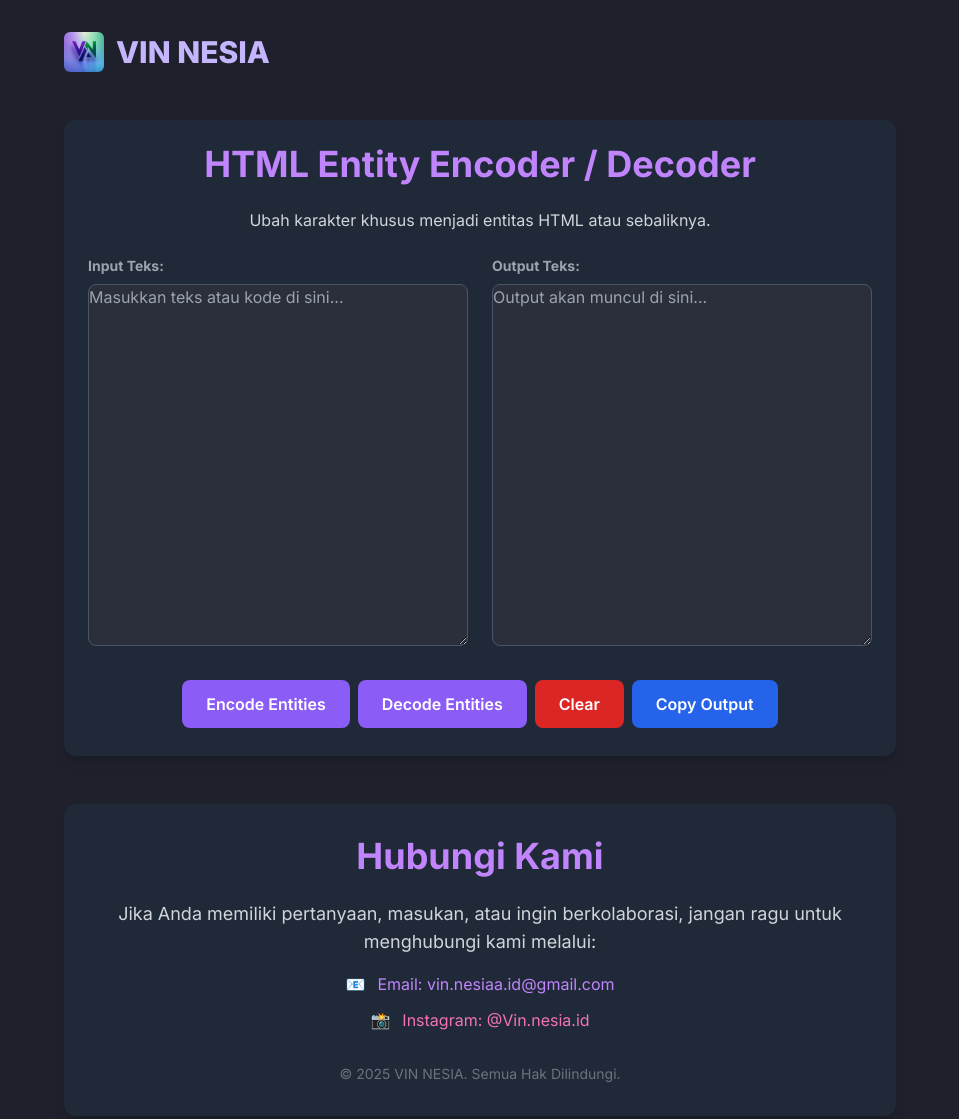
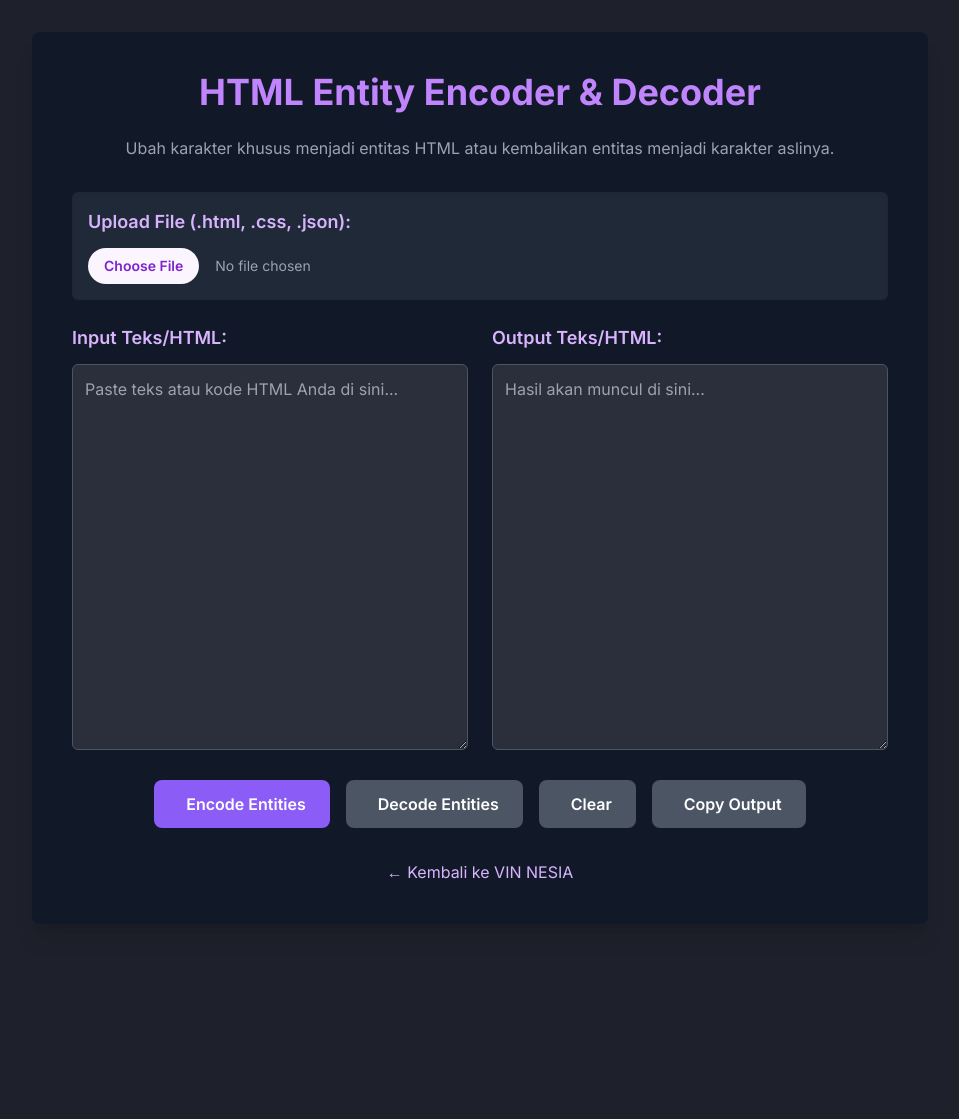
Before and after one commit to vin-nesia1/Ton, a plain HTML site: page html-entity.html in a window 1280 px wide. Shown: the whole page, without its empty margins (160-1119 px from the left). After the commit the page ends 956 px from the top, so only its background shows below. Drawn offline with nearby package versions, Linux system fonts and the light colour scheme.

Commit message:
Update html-entity.html

```diff
--- a/html-entity.html
+++ b/html-entity.html
@@ -3,181 +3,202 @@
 <head>
     <meta charset="UTF-8">
     <meta name="viewport" content="width=device-width, initial-scale=1.0">
-    <title>HTML Entity Encoder/Decoder - VIN NESIA Tools</title>
-    <meta name="description" content="Encode dan decode entitas HTML dengan mudah menggunakan tool online gratis VIN NESIA. Amankan karakter khusus dalam kode Anda.">
-    <meta name="keywords" content="html entity encoder, html entity decoder, html special characters, html entities, online tool">
+    <title>HTML Entity Encoder & Decoder Online Gratis | VIN NESIA</title>
+    <meta name="description" content="Encode dan Decode karakter khusus menjadi entitas HTML atau sebaliknya dengan tool gratis dari VIN NESIA. Pastikan keamanan dan tampilan HTML Anda. Cepat, aman, dan efisien.">
+    <meta name="keywords" content="html entity encoder, html entity decoder, encode html, decode html, karakter khusus html, aman html, tool html, gratis, online, vin nesia">
     <link rel="canonical" href="https://toolsvin.vinnesia.my.id/html-entity.html">
 
     <script src="https://cdn.tailwindcss.com"></script>
     <link rel="preconnect" href="https://fonts.googleapis.com">
     <link rel="preconnect" href="https://fonts.gstatic.com" crossorigin>
-    <link href="https://fonts.googleapis.com/css2?family=Inter:wght@400;600;700;800&display=swap" rel="stylesheet">
+    <link href="https://fonts.googleapis.com/css2?family=Inter:wght@400;600;700&display=swap" rel="stylesheet">
 
     <style>
-        body { font-family: 'Inter', sans-serif; background-color: #1E212B; color: #E0E6F0; }
-        .btn-tool {
-            display: inline-flex;
-            align-items: center;
-            justify-content: center;
+        body {
+            font-family: 'Inter', sans-serif;
+            background-color: #1E212B;
+            color: #E0E6F0;
+        }
+        .btn {
             padding: 0.75rem 1.5rem;
+            border-radius: 0.5rem;
+            font-weight: 600;
+            transition: background-color 0.3s ease, transform 0.1s ease;
+        }
+        .btn-primary {
             background-color: #8B5CF6;
             color: white;
-            border-radius: 0.5rem;
-            text-decoration: none;
-            transition: background-color 0.3s ease;
-            font-weight: 600;
-            margin: 0.25rem;
-            border: none;
-            cursor: pointer;
         }
-        .btn-tool:hover { background-color: #7C3AED; }
-        .logo-text { font-family: 'Inter', sans-serif; font-weight: 800; color: #C4B5FD; font-size: 1.875rem; line-height: 2.25rem; }
-        .logo-img { width: 40px; height: 40px; margin-right: 0.75rem; border-radius: 0.375rem; }
-        .nav-link { color: #A78BFA; transition: color 0.3s ease; }
-        .nav-link:hover { color: #C4B5FD; }
+        .btn-primary:hover {
+            background-color: #7C3AED;
+            transform: translateY(-1px);
+        }
+        .btn-secondary {
+            background-color: #4B5563;
+            color: white;
+        }
+        .btn-secondary:hover {
+            background-color: #374151;
+            transform: translateY(-1px);
+        }
         textarea {
             background-color: #2A2F3B;
-            border: 1px solid #4A5568;
+            border: 1px solid #4B5563;
             color: #E0E6F0;
-            padding: 1rem;
-            border-radius: 0.5rem;
             resize: vertical;
-            font-family: 'Menlo', 'Monaco', 'Consolas', 'Liberation Mono', 'Courier New', monospace;
-            font-size: 0.9rem;
+        }
+        .alert {
+            padding: 0.75rem 1.25rem;
+            margin-bottom: 1rem;
+            border: 1px solid transparent;
+            border-radius: 0.375rem;
+        }
+        .alert-danger {
+            color: #F8D7DA;
+            background-color: #721C24;
+            border-color: #F5C6CB;
         }
     </style>
-    <!-- Google tag (gtag.js) -->
-<script async src="https://www.googletagmanager.com/gtag/js?id=G-F8V8Y4XQN4"></script>
-<script>
-  window.dataLayer = window.dataLayer || [];
-  function gtag(){dataLayer.push(arguments);}
-  gtag('js', new Date());
+</head>
+<body class="text-gray-200 p-4 md:p-8">
+    <div class="container mx-auto max-w-4xl bg-gray-900 p-6 md:p-10 rounded-lg shadow-xl">
+        <h1 class="text-3xl md:text-4xl font-bold text-center text-purple-400 mb-6">
+            HTML Entity Encoder & Decoder
+        </h1>
+        <p class="text-center text-gray-400 mb-8">
+            Ubah karakter khusus menjadi entitas HTML atau kembalikan entitas menjadi karakter aslinya.
+        </p>
 
-  gtag('config', 'G-8KPNLX47L1');
-</script>
-</head>
-<body class="text-gray-200">
-    <div class="container mx-auto p-4 md:p-8 max-w-4xl">
-        <header class="flex items-center justify-start mb-8 md:mb-12">
-            <a href="https://www.vinnesia.my.id" class="flex items-center hover:opacity-80 transition duration-300">
-                <img src="images/logo.png" alt="Logo VIN NESIA" class="logo-img">
-                <span class="logo-text">VIN NESIA</span>
-            </a>
-        </header>
+        <!-- Fitur Upload File -->
+        <div class="mb-6 bg-gray-800 p-4 rounded-md shadow-inner">
+            <label for="fileInput" class="block text-lg font-semibold text-purple-300 mb-3">Upload File (.html, .css, .json):</label>
+            <input type="file" id="fileInput" accept=".html,.css,.json" onchange="loadFile(event)"
+                   class="block w-full text-sm text-gray-400
+                          file:mr-4 file:py-2 file:px-4
+                          file:rounded-full file:border-0
+                          file:text-sm file:font-semibold
+                          file:bg-purple-50 file:text-purple-700
+                          hover:file:bg-purple-100 cursor-pointer">
+            <p id="fileError" class="text-red-400 text-sm mt-2 hidden"></p>
+        </div>
 
-        <main class="bg-gray-800 p-6 rounded-xl shadow-lg">
-            <h1 class="text-3xl md:text-4xl font-bold text-purple-400 mb-6 text-center">HTML Entity Encoder / Decoder</h1>
-            <p class="text-gray-300 mb-6 text-center">Ubah karakter khusus menjadi entitas HTML atau sebaliknya.</p>
-
-            <div class="grid grid-cols-1 md:grid-cols-2 gap-6">
+        <div class="grid grid-cols-1 md:grid-cols-2 gap-6 mb-6">
             <div>
-                    <label for="inputText" class="block text-gray-400 text-sm font-bold mb-2">Input Teks:</label>
-                    <textarea id="inputText" rows="15" class="w-full" placeholder="Masukkan teks atau kode di sini..."></textarea>
+                <label for="inputText" class="block text-lg font-semibold text-purple-300 mb-3">Input Teks/HTML:</label>
+                <textarea id="inputText" rows="15" class="w-full p-3 rounded-md focus:ring-2 focus:ring-purple-500"
+                          placeholder="Paste teks atau kode HTML Anda di sini..."></textarea>
             </div>
             <div>
-                    <label for="outputText" class="block text-gray-400 text-sm font-bold mb-2">Output Teks:</label>
-                    <textarea id="outputText" rows="15" class="w-full" readonly placeholder="Output akan muncul di sini..."></textarea>
+                <label for="outputText" class="block text-lg font-semibold text-purple-300 mb-3">Output Teks/HTML:</label>
+                <textarea id="outputText" rows="15" class="w-full p-3 rounded-md focus:ring-2 focus:ring-purple-500"
+                          placeholder="Hasil akan muncul di sini..." readonly></textarea>
             </div>
         </div>
 
-            <div class="flex flex-wrap justify-center mt-6">
-                <button id="encodeBtn" class="btn-tool">Encode Entities</button>
-                <button id="decodeBtn" class="btn-tool">Decode Entities</button>
-                <button id="clearBtn" class="btn-tool bg-red-600 hover:bg-red-700">Clear</button>
-                <button id="copyBtn" class="btn-tool bg-blue-600 hover:bg-blue-700">Copy Output</button>
+        <div class="flex flex-wrap gap-4 justify-center mb-8">
+            <button onclick="encodeHtmlEntities()" class="btn btn-primary">
+                <i class="fas fa-angle-double-right mr-2"></i> Encode Entities
+            </button>
+            <button onclick="decodeHtmlEntities()" class="btn btn-secondary">
+                <i class="fas fa-angle-double-left mr-2"></i> Decode Entities
+            </button>
+            <button onclick="clearFields()" class="btn btn-secondary">
+                <i class="fas fa-redo-alt mr-2"></i> Clear
+            </button>
+            <button onclick="copyOutput()" class="btn btn-secondary">
+                <i class="fas fa-copy mr-2"></i> Copy Output
+            </button>
         </div>
-        </main>
 
-        <footer class="text-center py-8 bg-gray-800 p-6 rounded-xl shadow-lg mt-12">
-            <h2 class="text-3xl md:text-4xl font-bold text-purple-400 mb-6">Hubungi Kami</h2>
-            <p class="text-lg text-gray-300 mb-4">
-                Jika Anda memiliki pertanyaan, masukan, atau ingin berkolaborasi, jangan ragu untuk menghubungi kami melalui:
-            </p>
-            <div class="flex flex-col items-center gap-3">
-                <!-- Email -->
-<a href="mailto:vin.nesiaa.id@gmail.com"
-   class="inline-flex items-center gap-3 text-base font-medium text-purple-400 hover:text-purple-300 transition duration-300">
-   📧 <span>Email: vin.nesiaa.id@gmail.com</span>
-</a>
+        <!-- Notifikasi untuk Copy -->
+        <div id="copyNotification" class="fixed bottom-5 right-5 bg-green-600 text-white py-2 px-4 rounded-md shadow-lg hidden">
+            Berhasil disalin!
+        </div>
 
-<!-- Instagram -->
-<a href="https://www.instagram.com/Vin.nesia.id" target="_blank"
-   class="inline-flex items-center gap-3 text-base font-medium text-pink-400 hover:text-pink-300 transition duration-300">
-   📸 <span>Instagram: @Vin.nesia.id</span>
+        <div class="text-center mt-8">
+            <a href="https://www.vinnesia.my.id" class="text-purple-300 hover:text-purple-500 transition duration-300">
+                &larr; Kembali ke VIN NESIA
             </a>
         </div>
-            <p class="text-gray-500 text-sm mt-8">&copy; 2025 VIN NESIA. Semua Hak Dilindungi.</p>
-        </footer>
     </div>
 
     <script>
-        document.addEventListener('DOMContentLoaded', () => {
+        // Fungsi untuk handle upload file
+        function loadFile(event) {
+            const file = event.target.files[0];
+            const fileError = document.getElementById('fileError');
             const inputText = document.getElementById('inputText');
-            const outputText = document.getElementById('outputText');
-            const encodeBtn = document.getElementById('encodeBtn');
-            const decodeBtn = document.getElementById('decodeBtn');
-            const clearBtn = document.getElementById('clearBtn');
-            const copyBtn = document.getElementById('copyBtn');
 
-            function showMessage(message, type = 'info') {
-                const messageBox = document.createElement('div');
-                messageBox.textContent = message;
-                messageBox.className = `fixed bottom-4 right-4 p-3 rounded-lg shadow-lg text-white z-50`;
-                if (type === 'success') {
-                    messageBox.classList.add('bg-green-500');
-                } else if (type === 'error') {
-                    messageBox.classList.add('bg-red-500');
-                } else {
-                    messageBox.classList.add('bg-blue-500');
-                }
-                document.body.appendChild(messageBox);
-                setTimeout(() => {
-                    messageBox.remove();
-                }, 3000);
+            fileError.classList.add('hidden'); // Sembunyikan pesan error sebelumnya
+
+            if (!file) {
+                return; // Tidak ada file yang dipilih
             }
 
-            encodeBtn.addEventListener('click', () => {
-                const text = inputText.value;
-                if (text.trim() === '') {
-                    showMessage('Please enter text to encode.', 'info');
+            const fileName = file.name;
+            const fileExtension = fileName.split('.').pop().toLowerCase();
+
+            // Validasi ekstensi file
+            const allowedExtensions = ['html', 'css', 'json'];
+            if (!allowedExtensions.includes(fileExtension)) {
+                fileError.textContent = 'Hanya file .html, .css, atau .json yang diizinkan!';
+                fileError.classList.remove('hidden');
+                inputText.value = ''; // Kosongkan input jika file tidak valid
+                event.target.value = ''; // Reset input file
                 return;
             }
-                // Menggunakan DOMParser untuk encoding yang aman
-                const div = document.createElement('div');
-                div.textContent = text;
-                outputText.value = div.innerHTML;
-                showMessage('Text encoded to HTML entities!', 'success');
-            });
 
-            decodeBtn.addEventListener('click', () => {
-                const text = inputText.value;
-                if (text.trim() === '') {
-                    showMessage('Please enter text to decode.', 'info');
-                    return;
+            const reader = new FileReader();
+            reader.onload = (e) => {
+                inputText.value = e.target.result;
+            };
+            reader.onerror = (e) => {
+                fileError.textContent = 'Gagal membaca file. Silakan coba lagi.';
+                fileError.classList.remove('hidden');
+            };
+            reader.readAsText(file);
         }
-                // Menggunakan DOMParser untuk decoding yang aman
-                const div = document.createElement('div');
-                div.innerHTML = text;
-                outputText.value = div.textContent;
-                showMessage('HTML entities decoded to text!', 'success');
-            });
 
-            clearBtn.addEventListener('click', () => {
-                inputText.value = '';
-                outputText.value = '';
-                showMessage('Text areas cleared!', 'info');
-            });
+        function encodeHtmlEntities() {
+            const inputText = document.getElementById('inputText').value;
+            let outputText = '';
+            for (let i = 0; i < inputText.length; i++) {
+                const char = inputText.charCodeAt(i);
+                if (char > 127 || char === 34 || char === 39 || char === 60 || char === 62 || char === 38) {
+                    // Encode characters outside ASCII range, quotes, <, >, &
+                    outputText += '&#' + char + ';';
+                } else {
+                    outputText += inputText.charAt(i);
+                }
+            }
+            document.getElementById('outputText').value = outputText;
+        }
 
-            copyBtn.addEventListener('click', () => {
-                if (outputText.value) {
+        function decodeHtmlEntities() {
+            const inputText = document.getElementById('inputText').value;
+            // Membuat elemen DOM sementara untuk melakukan decoding
+            const tempDiv = document.createElement('div');
+            tempDiv.innerHTML = inputText;
+            document.getElementById('outputText').value = tempDiv.innerText || tempDiv.textContent;
+        }
+
+        function clearFields() {
+            document.getElementById('inputText').value = '';
+            document.getElementById('outputText').value = '';
+            document.getElementById('fileInput').value = ''; // Reset input file
+            document.getElementById('fileError').classList.add('hidden'); // Sembunyikan pesan error
+        }
+
+        function copyOutput() {
+            const outputText = document.getElementById('outputText');
             outputText.select();
             document.execCommand('copy');
-                    showMessage('Output copied to clipboard!', 'success');
-                } else {
-                    showMessage('No output to copy!', 'info');
+            const notification = document.getElementById('copyNotification');
+            notification.classList.remove('hidden');
+            setTimeout(() => {
+                notification.classList.add('hidden');
+            }, 2000);
         }
-            });
-        });
     </script>
 </body>
 </html>
```
Lines whose indentation alone changed are shown as unchanged.
